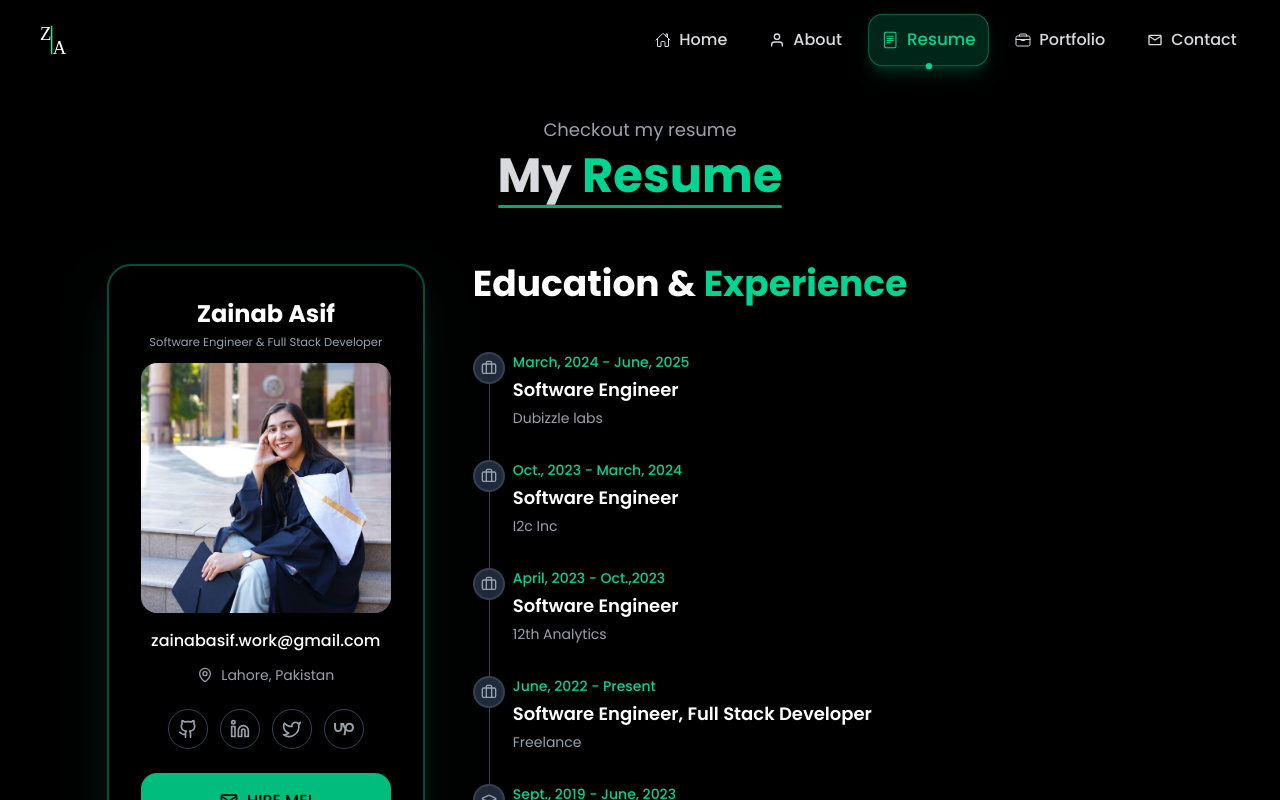
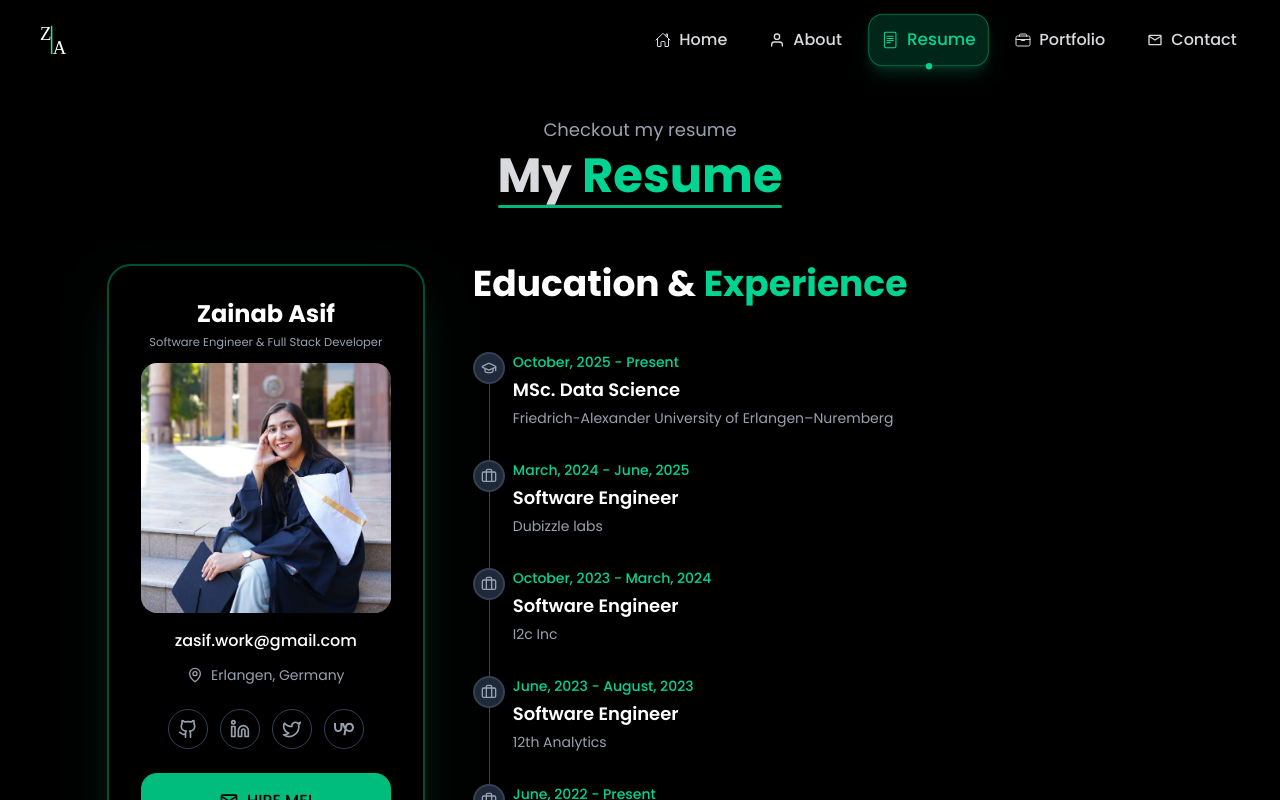
Before and after one commit to za-inab/zainab, a Next.js app: page /resume in a window 1280 px wide. Shown: the top 800 px of the page. Built offline with nearby package versions, Linux system fonts and the light colour scheme.

Commit message:
updated my website to match location and updated resume

```diff
--- a/src/app/about/page.tsx
+++ b/src/app/about/page.tsx
@@ -91,22 +91,23 @@ function AboutPage() {
                   href="mailto:youremail@example.com"
                   className="text-emerald-400 hover:underline"
                 >
-                  zainabasif.work@gmail.com
+                  zasif.work@gmail.com
                 </a>
               </p>
               <p>
                 <span className="font-semibold text-white">Age:</span> 23
               </p>
               <p>
-                <span className="font-semibold text-white">From:</span> Pakistan
+                <span className="font-semibold text-white">Location:</span>{" "}
+                Germany
               </p>
             </div>
 
             {/* Buttons & Socials */}
             <div className="flex flex-col sm:flex-row sm:items-center gap-6">
               <a
-                href="/Zainab-Asif_Resume_SoftwareEngineer_React_JS.pdf"
-                download="Zainab_Asif_CV_JS_Full_Stack_SE.pdf"
+                href="/Zainab_Asif_Software_Engineer_JavaScript.pdf"
+                download="Zainab_Asif_Software_Engineer_JavaScript.pdf"
                 className="px-6 py-3 bg-emerald-500 text-black rounded-full font-medium hover:bg-black hover:border-2 hover:border-emerald-500 hover:text-emerald-500 transition text-center"
               >
                 Download CV
--- a/src/data/ProfileData.json
+++ b/src/data/ProfileData.json
@@ -3,8 +3,8 @@
   "title": "Software Engineer",
   "subtitle": "& Full Stack Developer",
   "profileImage": "src/assets/Grad_Pic.jpg",
-  "email": "zainabasif.work@gmail.com",
-  "location": "Lahore, Pakistan",
+  "email": "zasif.work@gmail.com",
+  "location": "Erlangen, Germany",
   "copyright": "©2025 Zainab. All Rights Reserved",
   "socialLinks": [
     {
--- a/src/data/timelineData.json
+++ b/src/data/timelineData.json
@@ -1,23 +1,30 @@
 {
     "data":[
       {
-    "id": "3",
+        "id": "5",
+        "type": "education",
+        "period": "October, 2025 - Present",
+        "title": "MSc. Data Science",
+        "organization": " Friedrich-Alexander University of Erlangen–Nuremberg"
+      },
+      {
+        "id": "4",
         "type": "work",
         "period": "March, 2024 - June, 2025",
         "title": "Software Engineer",
         "organization": "Dubizzle labs"
       },
       {
-    "id": "4",
+        "id": "3",
         "type": "work",
-    "period": "Oct., 2023 - March, 2024",
+        "period": "October, 2023 - March, 2024",
         "title": "Software Engineer",
         "organization": "I2c Inc"
       },
       {
-    "id": "5",
+        "id": "2",
         "type": "work",
-    "period": "April, 2023 - Oct.,2023",
+        "period": "June, 2023 - August, 2023",
         "title": "Software Engineer",
         "organization": "12th Analytics"
       },
@@ -29,7 +36,7 @@
         "organization": "Freelance"
       },
       {
-    "id": "6",
+        "id": "0",
         "type": "education",
         "period": "Sept., 2019 - June, 2023",
         "title": "Bachelor of Science in Computer Science",
```
Also changed, not shown: 2 other files (tests, documents, lock files or other folders). Lines whose indentation alone changed are shown as unchanged.
